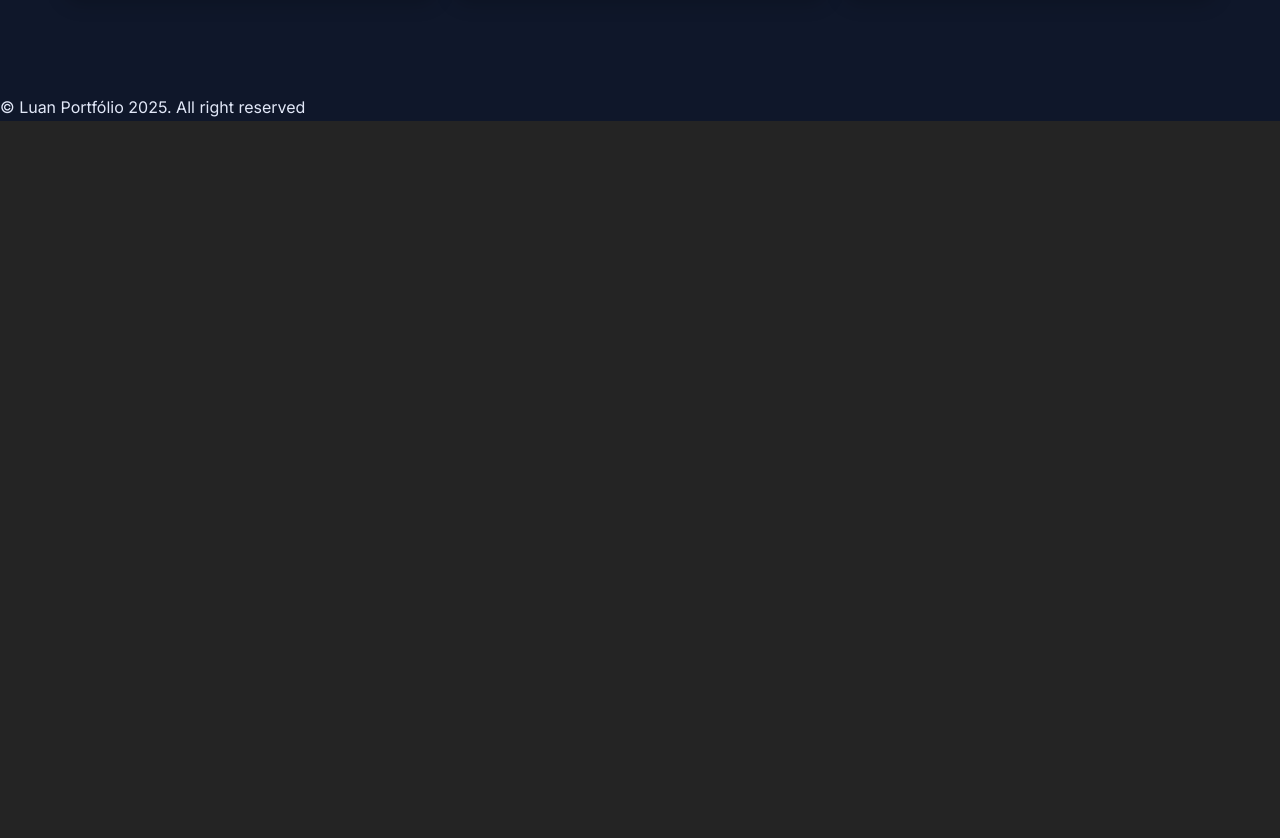
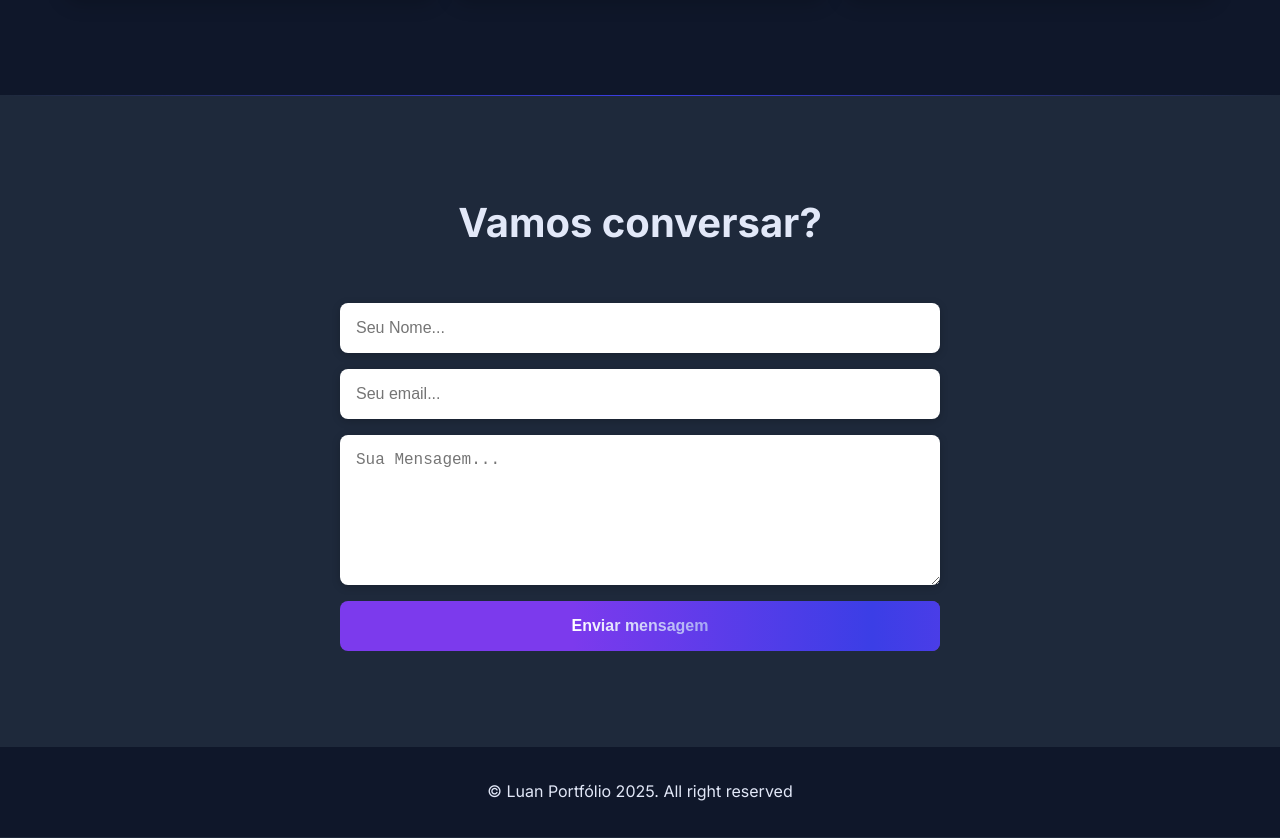
Before and after one commit to LuanJSX/Modern-Portfolio, a React (Vite) app: page / in a window 1280 px wide. Shown: the part 1558-2396 px from the top of the page. Before the commit the page ends 1679 px from the top, so only its background shows below. Built offline with nearby package versions, Linux system fonts and the light colour scheme.

Commit message:
Finalizado

```diff
--- a/package.json
+++ b/package.json
@@ -10,6 +10,7 @@
     "preview": "vite preview"
   },
   "dependencies": {
+    "@emailjs/browser": "^4.4.1",
     "framer-motion": "^12.23.6",
     "react": "^19.1.0",
     "react-dom": "^19.1.0",
--- a/src/App.css
+++ b/src/App.css
@@ -357,6 +357,51 @@ color: var(--primary-color);
   flex-direction: column;
 }
 
+.project-card::before {
+  content: "";
+  position: absolute;
+  top: 0;
+  left: 0;
+  right: 0;
+  bottom: 0;
+  background: linear-gradient(135deg, var(--gradient-start) 0%,
+  var(--gradient-end) 100%);
+
+  opacity: 0;
+  transition: opacity 0.3 ease;
+  z-index: 1;
+}
+
+.project-card:hover::before {
+  opacity: 0.1;
+}
+
+.project-card:hover {
+  transform: translateY(-10) scale(1.02);
+  box-shadow: 0 8px 30px rgb(0, 0, 0, 0.3);
+  border-color: var(--accent-color);
+
+}
+
+ .project-video::after {
+  content: "";
+  position: absolute;
+  top: 0;
+  left: 0;
+  right: 0;
+  bottom: 0;
+  background: linear-gradient(45deg, transparent 0%,
+  rgba(255, 255, 255, 0.1) 50%, transparent 100%);
+
+ transform: translateY(-100%);
+ transition: transform 0.6s ease;
+
+}
+
+.project-card:hover .project-video::after {
+  transform: translateY(100%);
+}
+
 .project-card h3 {
   padding: 1.5rem 1.5rem 0.5rem;
   font-size: 1.5rem;
@@ -384,3 +429,119 @@ color: var(--primary-color);
   color: white;
   border: 1px solid var(--light-text);
 }
+
+/* contact section */
+
+.contact {
+  padding: 6rem 5%;
+  background: var(--section-bg);
+  position: relative;
+}
+
+.contact::before {
+  content: '';
+  position: absolute;
+  top: 0;
+  left: 0;
+  right: 0;
+  height: 1px;
+  background: linear-gradient(90deg, transparent, var(--accent-color), transparent);
+}
+
+.contact h2 {
+  text-align: center;
+  font-size: 2.5rem;
+  margin-bottom: 3rem;
+}
+
+.contact-content {
+  max-width: 600px;
+  margin: 0 auto;
+}
+
+.contact-form {
+  display: flex;
+  flex-direction: column;
+  gap: 1rem;
+}
+
+.contact-form input, .contact-form textarea {
+  padding: 1rem;
+  border: 2px var(--gradient-start);
+  border-radius: 0.5rem;
+  font-size: 1rem;
+  transition: all 0.3s ease;
+  background: white;
+  color: #0f172a;
+  box-shadow: 0 2px 8px rgba(0, 0, 0, 0.2);
+}
+
+.contact-form input:focus, .contact-form textarea:focus {
+  outline: none;
+  border-color: var(--accent-color);
+  box-shadow: 0 2px 12px var(--second-color);
+
+}
+
+.contact-form textarea {
+  min-height: 150px;
+  resize: vertical;
+}
+
+.submit-btn {
+  padding: 1rem;
+  background: var(--primary-color);
+  color: white;
+  border: none;
+  border-radius: 0.5rem;
+  font-size: 1rem;
+  font-weight: 600;
+  cursor: pointer;
+  transition: all 0.3s ease;
+  box-shadow: 0 4px 12px rgb( 124, 55, 237. 0.3);
+  position: relative;
+  overflow: hidden;
+}
+
+.submit-btn::before {
+  content: '';
+  position: absolute;
+  top: 0;
+  left: -100;
+ width: 100%;
+height: 100%;
+  background: linear-gradient(90deg, transparent, var(--accent-color), transparent);
+  transition: 0.5s;
+}
+
+.submit-btn:hover::before {
+  left: 100%;
+}
+
+.form-status {
+  margin-top: 1rem;
+  padding: 1rem;
+  border-radius: 0.5rem;
+  text-align: center;
+  font-weight: 500;
+}
+
+.form-success {
+ background: rgb( 34, 197, 94. 0.1);
+ border: 1px solid rgb( 34, 197, 94, 0.2);
+ color: #4ade80;
+}
+
+.form-error {
+  background: rgb( 34, 197, 94. 0.1);
+  border: 1px solid rgb( 239, 68, 68, 0.2);
+  color: #f87171;
+ }
+
+ .footer{
+  text-align: center;
+  padding: 2rem;
+  background: var(--background);
+  color: var(--text-color);
+  border-bottom: 1px solid var(--card-bg);
+ }
--- a/src/App.jsx
+++ b/src/App.jsx
@@ -5,13 +5,16 @@ import Hero from "./components/Hero";
 import Projects from "./components/Projects";
 import Contact from "./components/Contact";
 import { useEffect, useState } from "react";
+import emailjs from "@emailjs/browser";
+import {motion} from "framer-motion";
 
 function App() {
 
   const [isloaded, setIsLoaded] = useState(false)
 
   useEffect(() => {
-         setIsLoaded(true)
+         setIsLoaded(true);
+         emailjs.init(import.meta.env.VITE_EMAILJS_PUBLIC_KEY)
   },[])
 
   return (
@@ -22,9 +25,10 @@ function App() {
       <Contact/>
 
 
-      <>
+      <motion.footer className="footer" initial={{opacity: 0}} whileInView={{opacity: 1}} viewport={{once: true}} transition={{ duration: 0.6}}>
       <p>&copy; Luan Portfólio  2025. All right reserved</p>
-      </>
+      </motion.footer>
+
     </div>
 
   );
--- a/src/components/Contact.jsx
+++ b/src/components/Contact.jsx
@@ -1,9 +1,111 @@
-import React from 'react'
+import React, { useState } from 'react'
+import { motion } from "framer-motion";
+import emailjs from "@emailjs/browser"
+
+const fadeInUp = {
+  initial: { opacity: 0, y: 20 },
+  animate: { opacity: 1, y: 0 },
+  transition: { duration: 0.6 },
+};
+
+const staggerContainer = {
+  animate: {
+    transition: {
+      staggerChildren: 0.1,
+    },
+  },
+};
 
 function Contact() {
+
+  const [formData, setFormData] = useState({
+    name: "",
+    email: "",
+    message: "",
+  })
+
+const [formStatus, setFormStatus] = useState({
+  submitting: false,
+  success: false,
+  error: false,
+  message: "",
+});
+
+const handleInputChange = (e) => {
+  const {name, value } = e.target
+  setFormData((prev) => ({
+    ...prev,
+    [name]: value,
+  }))
+};
+
+const handleSubmit = async (e) => {
+   e.preventDefault();
+
+   setFormStatus({
+    submitting: true,
+    success: false,
+    error: false,
+    message: "",
+   });
+
+   try {
+    await emailjs.send(import.meta.env.VITE_EMAILJS_SERVICE_ID, import.meta.env.VITE_EMAILJS_TEMPLATE_ID,
+      {
+             name: formData.name,
+             email: formData.email,
+             message: formData.message,
+      }
+    );
+   setFormStatus({
+      submitting: false,
+      success: true,
+      error: false,
+      message: "Message sent Successfully",
+    });
+
+    setFormData({
+      name: "",
+      email: "",
+      message: "",
+    })
+
+   } catch (error) {
+    setFormStatus ({
+      submitting: false,
+      success: false,
+      error: true,
+      message: "Message sent failed",
+    })
+   }
+
+}
+
+
   return (
-  <>
-  </>
+
+
+ <motion.section id='contact' className="contact" initial={{opacity: 0}} whileInView={{ opacity: 1}} viewport={{once: true}} transition={{duration: 0.6}}
+ >
+ <motion.h2 variants={fadeInUp} initial="initial" animate="animate" viewport={{once: true}}
+ >  Vamos conversar?
+ </motion.h2>
+
+ <motion.div className='contact-content' variants={fadeInUp}>
+  <motion.form className='contact-form' onSubmit={handleSubmit}>
+    <motion.input type='text' name='name' placeholder='Seu Nome...'required whileFocus={{scale: 1.02}} onChange={handleInputChange}>
+    </motion.input>
+    <motion.input type='email' name='email' placeholder='Seu email...'required whileFocus={{scale: 1.02}} onChange={handleInputChange}>
+    </motion.input>
+    <motion.textarea type='text' name='message' placeholder='Sua Mensagem...'required whileFocus={{scale: 1.02}} onChange={handleInputChange}>
+    </motion.textarea>
+    <motion.button className='submit-btn' whileHover= {{scale: 1.05}} whileTap={{scale: 0.9 }} type='submit'
+    disabled={formStatus.submitting}> {formStatus.submitting ? "Aguarde, enviando..." : "Enviar mensagem"}</motion.button>
+
+    {formStatus.message && <motion.div className={`form-status ${formStatus.success ? "sucess" : "error"}`}>{formStatus.message}</motion.div>}
+  </motion.form>
+ </motion.div>
+ </motion.section>
   )
 }
 
```
Also changed, not shown: 2 other files (tests, documents, lock files or other folders).
